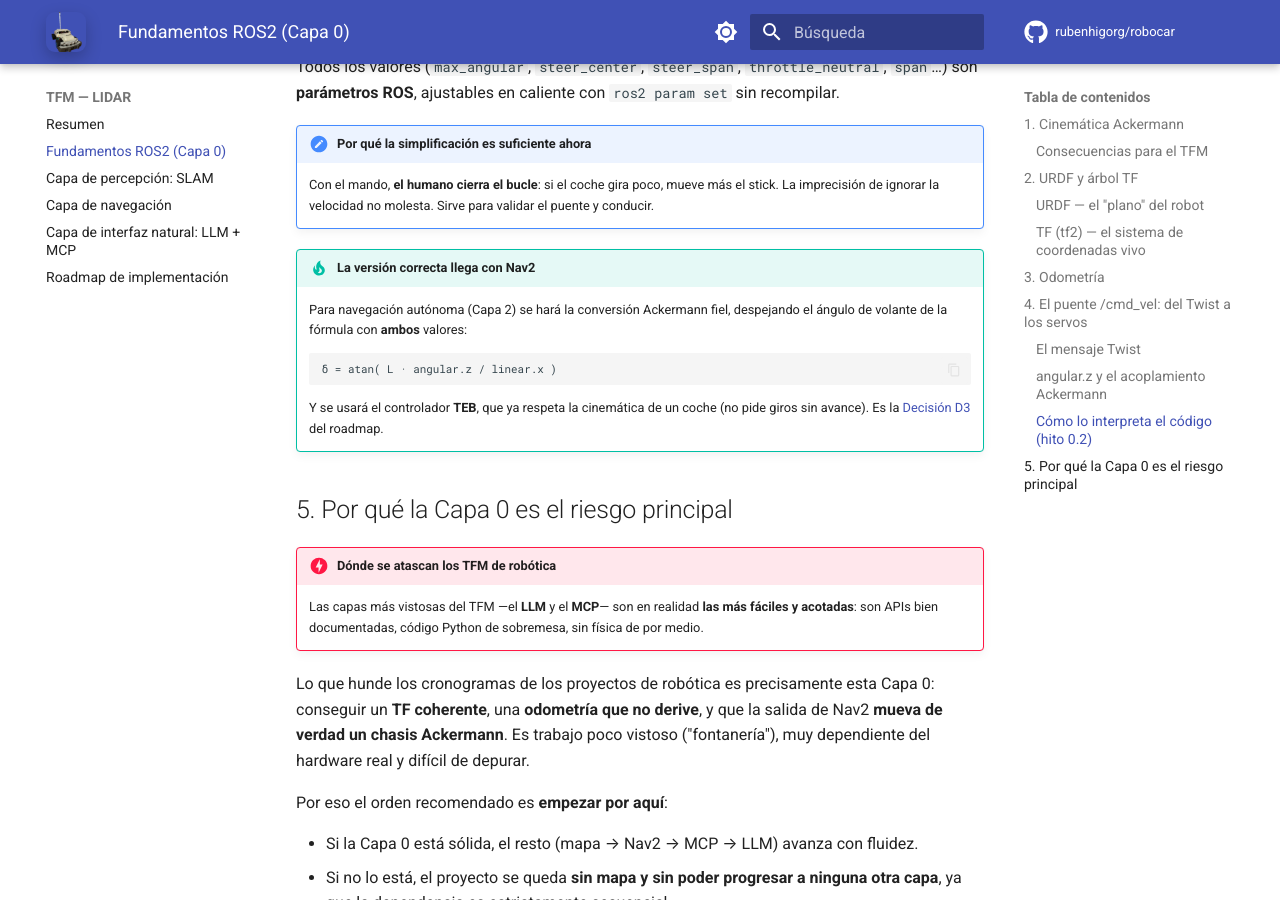
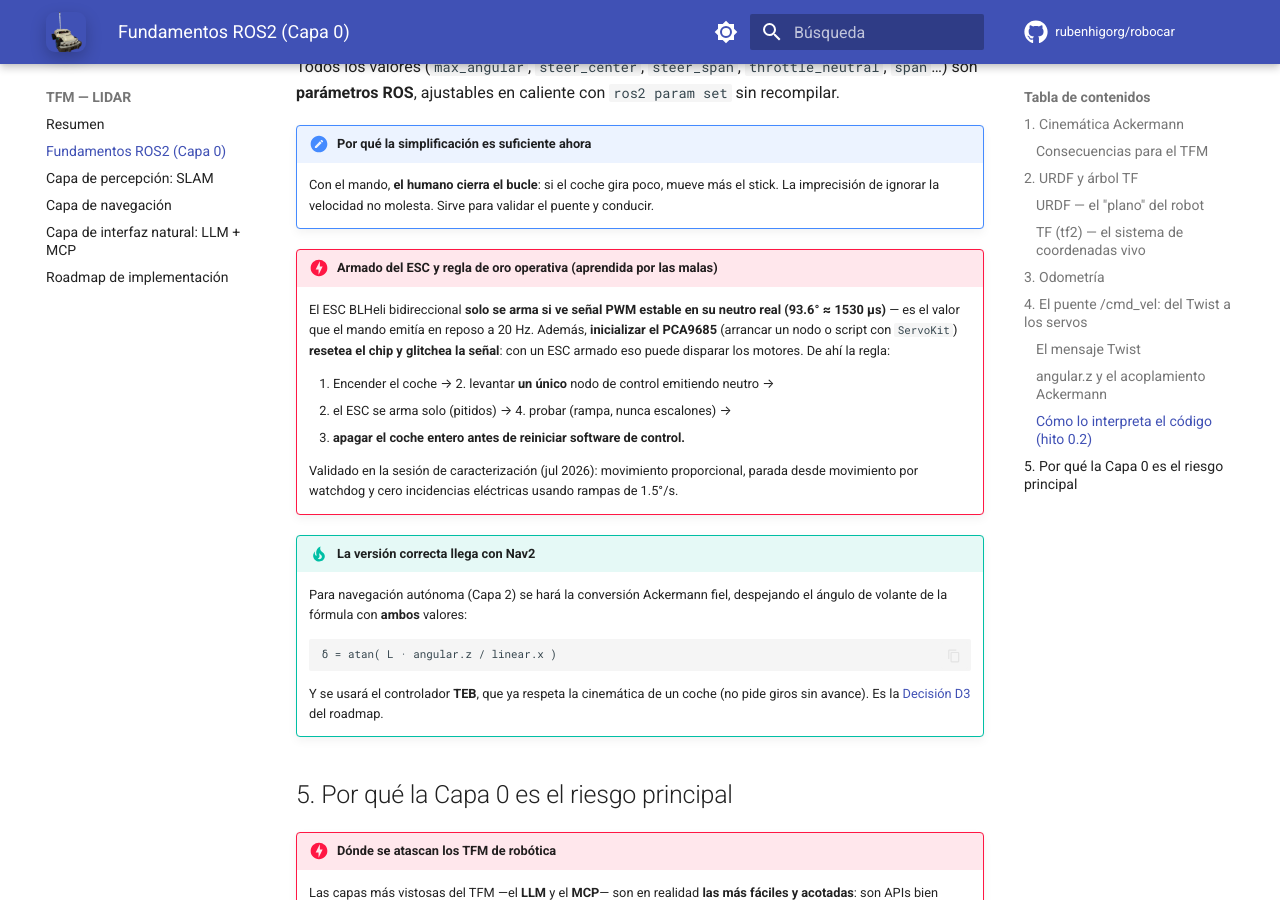
Before and after one commit to rubenhigorg/robocar, an MkDocs documentation site: the page built from docs/tfm/fundamentos.md, in a window 1280 px wide and 900 px high, scrolled down 4495 px. Built offline with MkDocs 1.6.1 and Material for MkDocs 9.7.7, drawn with Linux system fonts in a browser that asks for light colours; comment, search, counter and statistics services are not loaded.

Commit message:
docs(tfm): ESC arming sequence and golden startup rule (validated)
Co-Authored-By: Claude Fable 5 <noreply@anthropic.com>

```diff
--- a/docs/tfm/fundamentos.md
+++ b/docs/tfm/fundamentos.md
@@ -172,6 +172,19 @@ Todos los valores (`max_angular`, `steer_center`, `steer_span`, `throttle_neutra
     Con el mando, **el humano cierra el bucle**: si el coche gira poco, mueve más el stick. La
     imprecisión de ignorar la velocidad no molesta. Sirve para validar el puente y conducir.
 
+!!! danger "Armado del ESC y regla de oro operativa (aprendida por las malas)"
+    El ESC BLHeli bidireccional **solo se arma si ve señal PWM estable en su neutro real
+    (93.6° ≈ 1530 µs)** — es el valor que el mando emitía en reposo a 20 Hz. Además,
+    **inicializar el PCA9685** (arrancar un nodo o script con `ServoKit`) **resetea el chip y
+    glitchea la señal**: con un ESC armado eso puede disparar los motores. De ahí la regla:
+
+    1. Encender el coche → 2. levantar **un único** nodo de control emitiendo neutro →
+    3. el ESC se arma solo (pitidos) → 4. probar (rampa, nunca escalones) →
+    5. **apagar el coche entero antes de reiniciar software de control.**
+
+    Validado en la sesión de caracterización (jul 2026): movimiento proporcional, parada
+    desde movimiento por watchdog y cero incidencias eléctricas usando rampas de 1.5°/s.
+
 !!! tip "La versión correcta llega con Nav2"
     Para navegación autónoma (Capa 2) se hará la conversión Ackermann fiel, despejando el ángulo de
     volante de la fórmula con **ambos** valores:
```
